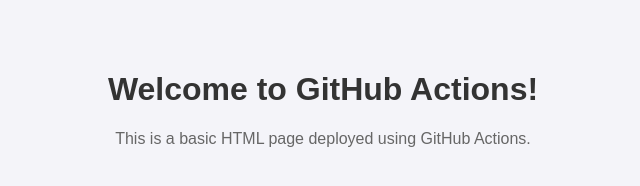
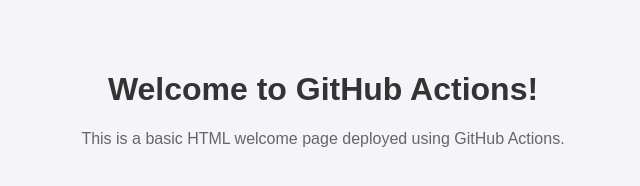
Before and after one commit to Hema286/Template, a plain HTML site: page index.html in a window 1280 px wide. Shown: the whole page, without its empty margins (317-957 px from the left). Drawn offline with Linux system fonts and the light colour scheme.

Commit message:
Update index.html

```diff
--- a/index.html
+++ b/index.html
@@ -26,7 +26,7 @@
 <body>
     <div class="container">
         <h1>Welcome to GitHub Actions!</h1>
-        <p>This is a basic HTML page deployed using GitHub Actions.</p>
+        <p>This is a basic HTML welcome page deployed using GitHub Actions.</p>
     </div>
 </body>
 </html>
```
